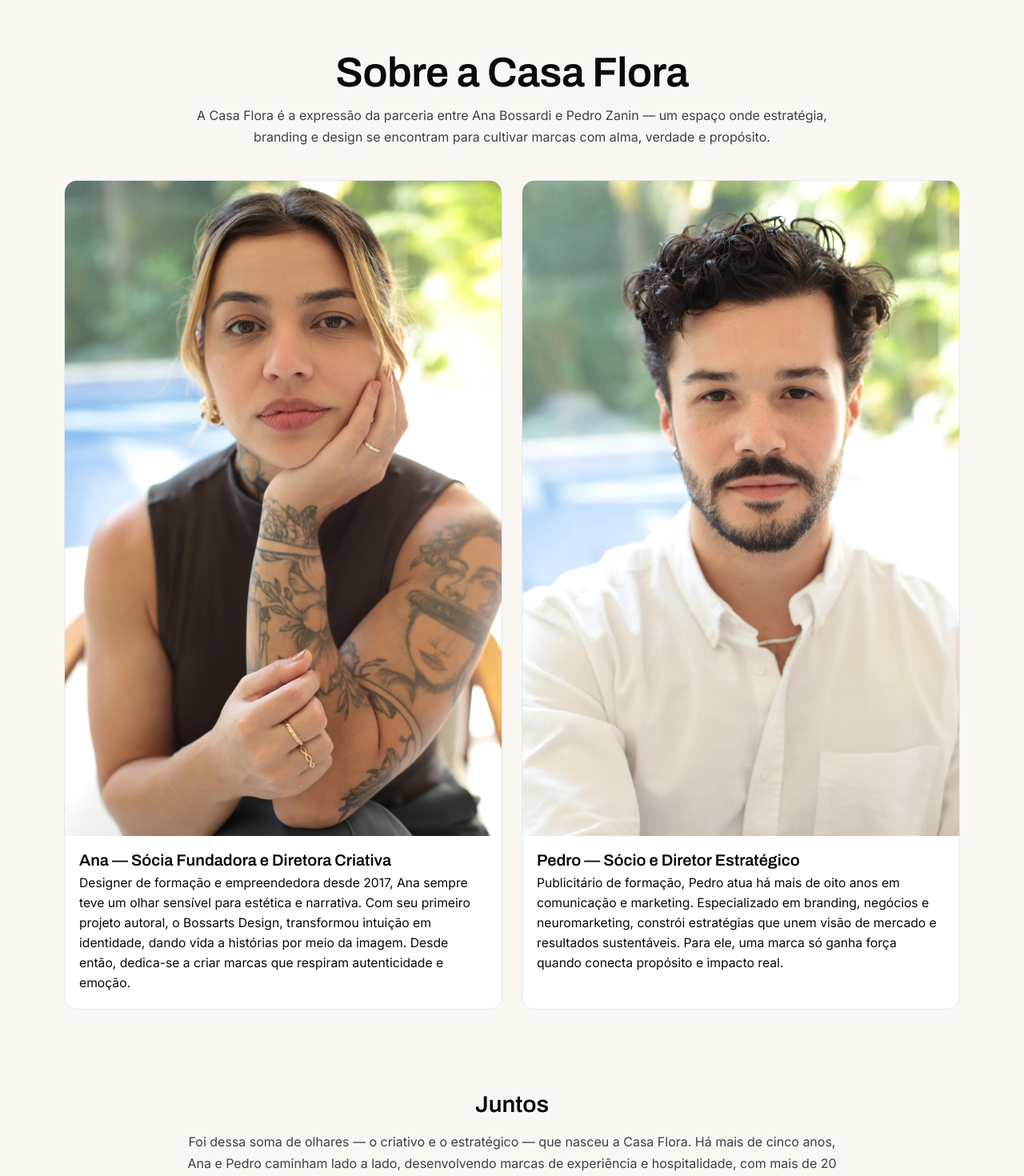
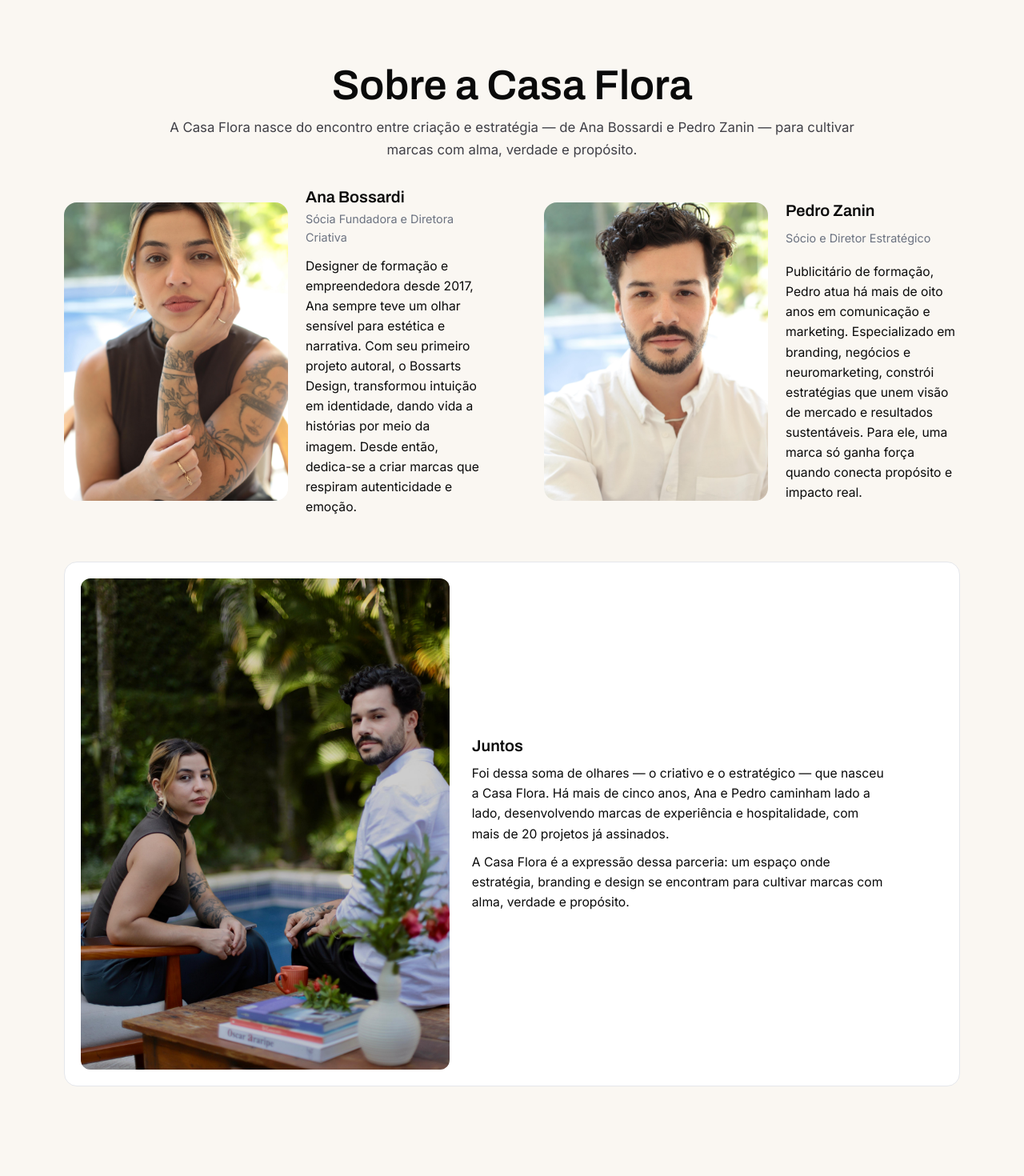
Before and after one commit to osanaizera/casa-flora-site, a Next.js app: page / in a window 1280 px wide. Shown: the part 2560-4030 px from the top of the page at 80% size. Built offline with nearby package versions, Linux system fonts and the light colour scheme.

Commit message:
chore(Sobre): align Ana/Pedro layout; equalize image sizes; left-align Pedro text; adjust grid gaps and header alignment

```diff
--- a/src/app/globals.css
+++ b/src/app/globals.css
@@ -3301,36 +3301,38 @@ body {
   line-height: 1.7;
 }
 
-.about-brief__grid {
-  display: grid;
-  grid-template-columns: repeat(2, minmax(0, 1fr));
-  gap: 24px;
-  margin-top: 28px;
-  margin-bottom: 6rem;
-}
+.about-brief__stack { display: grid; gap: 32px; margin-top: 28px; margin-bottom: 6rem; }
+.about-brief__row { display: grid; grid-template-columns: min(520px, 42%) 1fr; gap: 28px; align-items: center; }
+.about-brief__row--full { grid-template-columns: min(520px, 42%) 1fr; }
+.about-brief__portrait { position: relative; border-radius: 16px; overflow: hidden; aspect-ratio: 4 / 5; background: #fff; }
+.about-brief__copy { display: grid; gap: 10px; }
 
 .about-brief__card {
   display: grid;
-  grid-template-columns: 1fr; /* foto em cima, texto abaixo */
-  grid-template-rows: auto 1fr;
-  gap: 0;
+  grid-template-columns: 0.4fr 1fr; /* imagem ~40% */
+  gap: 18px;
   background: #fff;
   border: 1px solid #E5E7EB;
   border-radius: 16px;
+  padding: 16px;
+  align-items: center;
+}
+.about-brief__card--full { grid-column: 1 / -1; }
+
+.about-brief__media {
+  position: relative;
+  border-radius: 12px;
   overflow: hidden;
-}
-
-.about-brief__media {
-  position: relative;
-}
-
-.about-brief__photo { width: 100%; height: auto; display: block; }
+  aspect-ratio: 4 / 5; /* proporção editorial consistente */
+}
+
+.about-brief__img { position: absolute; inset: 0; width: 100%; height: 100%; object-fit: cover; object-position: center; }
 
 .about-brief__content {
   display: flex;
   flex-direction: column;
-  justify-content: flex-start;
-  padding: 18px 18px 20px;
+  justify-content: center;
+  padding: 0 4px;
 }
 
 .about-brief__name {
@@ -3339,7 +3341,7 @@ body {
   color: var(--color-ink);
   font-size: 1.25rem;
   line-height: 1.2;
-  margin-bottom: 4px;
+  margin-bottom: 2px;
 }
 
 .about-brief__role {
@@ -3355,6 +3357,40 @@ body {
 }
 
 @media (max-width: 1024px) {
-  .about-brief__grid { grid-template-columns: 1fr; }
-  .about-brief__media { min-height: 320px; }
-}
+  .about-brief__container { max-width: 100%; padding: 0 24px; }
+  .about-brief__row { grid-template-columns: 1fr; gap: 18px; }
+}
+/* ===== ABOUT CLEAN (HOME) ===== */
+.about-clean { background: var(--color-paper); padding: 96px 0 0; scroll-margin-top: 80px; }
+.about-clean__container { max-width: 1400px; margin: 0 auto; padding: 0 40px; }
+.about-clean__header { text-align: center; max-width: 860px; margin: 0 auto 32px; }
+.about-clean__title { font-family: var(--font-display); font-weight: 600; font-size: clamp(2.25rem, 4.8vw, 3.25rem); line-height: 1.05; color: var(--color-ink); }
+.about-clean__lead { color: var(--color-gray-700); font-size: 1.05rem; line-height: 1.7; margin-top: 10px; }
+.about-clean__rows { display: grid; gap: 36px; }
+.about-clean__row { display: grid; grid-template-columns: clamp(280px, 35vw, 520px) 1fr; gap: 28px; align-items: center; }
+.about-clean__media { position: relative; border-radius: 16px; overflow: hidden; aspect-ratio: 4 / 5; background: #fff; }
+.about-clean__img { position: absolute; inset: 0; width: 100%; height: 100%; object-fit: cover; object-position: center; }
+.about-clean__copy { display: grid; grid-template-rows: auto 1fr; gap: 12px; align-items: start; }
+.about-clean__head { display: grid; gap: 4px; min-height: 64px; }
+.about-clean__name { font-family: var(--font-display); font-weight: 600; font-size: 1.25rem; color: var(--color-ink); line-height: 1.2; }
+.about-clean__role { font-size: 0.9rem; color: #6B7280; }
+.about-clean__text { font-size: 0.98rem; line-height: 1.6; color: var(--color-ink); }
+@media (max-width: 1024px) {
+  .about-clean__container { padding: 0 24px; }
+  .about-clean__row { grid-template-columns: 1fr; }
+}
+
+/* Two-up grid for Ana e Pedro */
+.about-clean__grid { display: grid; grid-template-columns: repeat(2, minmax(0, 1fr)); gap: 80px; margin-bottom: 56px; }
+.about-clean__card { display: grid; grid-template-columns: clamp(200px, 24vw, 280px) 1fr; gap: 22px; align-items: center; }
+.about-clean__card--reverse { grid-template-columns: 1fr clamp(200px, 24vw, 280px); }
+.about-clean__card--reverse .about-clean__copy { order: 1; text-align: right; justify-items: end; }
+.about-clean__card--reverse .about-clean__media { order: 2; }
+.about-clean__grid .about-clean__media { aspect-ratio: 3 / 4; }
+@media (max-width: 1024px) { .about-clean__grid { grid-template-columns: 1fr; } .about-clean__card { grid-template-columns: 1fr; } }
+
+/* Juntos specific layout */
+.about-clean__juntos { display: grid; grid-template-columns: clamp(240px, 36vw, 480px) minmax(0, 520px); gap: 28px; align-items: center; border: 1px solid #E5E7EB; border-radius: 16px; padding: 20px; background: #fff; }
+.about-clean__juntos-media { position: relative; border-radius: 12px; overflow: hidden; aspect-ratio: 3 / 4; background: #fff; }
+.about-clean__juntos-copy { display: grid; gap: 10px; }
+@media (max-width: 1024px) { .about-clean__juntos { grid-template-columns: 1fr; } }
--- a/src/components/sections/CasesShowcase.tsx
+++ b/src/components/sections/CasesShowcase.tsx
@@ -244,70 +244,83 @@ export default function CasesShowcase() {
           </div>
         </div>
 
-        {/* Sessão Sobre (substitui o CTA final) */}
-        <section className="about-brief" id="sobre">
-          <div className="about-brief__container">
+        {/* Sessão Sobre (refeita do zero) */}
+        <section className="about-clean" id="sobre">
+          <div className="about-clean__container">
+            <motion.header
+              className="about-clean__header"
+              initial={{ opacity: 0, y: 16 }}
+              animate={isInView ? { opacity: 1, y: 0 } : {}}
+              transition={{ duration: 0.5, ease: 'easeOut' }}
+            >
+              <h3 className="about-clean__title">Sobre a Casa Flora</h3>
+              <p className="about-clean__lead">
+                A Casa Flora nasce do encontro entre criação e estratégia — de Ana Bossardi e Pedro Zanin — para cultivar marcas com alma, verdade e propósito.
+              </p>
+            </motion.header>
+
+            {/* Ana e Pedro lado a lado */}
+            <div className="about-clean__grid">
               <motion.div
-              className="about-brief__intro"
+                className="about-clean__card"
                 initial={{ opacity: 0, y: 20 }}
                 animate={isInView ? { opacity: 1, y: 0 } : {}}
                 transition={{ duration: 0.6, ease: 'easeOut' }}
               >
-              <h3 className="about-brief__title">Sobre a Casa Flora</h3>
-              <p className="about-brief__description">
-                A Casa Flora é a expressão da parceria entre Ana Bossardi e Pedro Zanin — um espaço onde estratégia, branding e design se encontram para cultivar marcas com alma, verdade e propósito.
+                <figure className="about-clean__media">
+                  <Image src="/images/anabossardi.jpeg" alt="Ana Bossardi" fill className="about-clean__img" sizes="(min-width: 1024px) 28vw, 92vw" />
+                </figure>
+                <div className="about-clean__copy">
+                  <div className="about-clean__head">
+                    <h4 className="about-clean__name">Ana Bossardi</h4>
+                    <p className="about-clean__role">Sócia Fundadora e Diretora Criativa</p>
+                  </div>
+                  <p className="about-clean__text">
+                    Designer de formação e empreendedora desde 2017, Ana sempre teve um olhar sensível para estética e narrativa. Com seu primeiro projeto autoral, o Bossarts Design, transformou intuição em identidade, dando vida a histórias por meio da imagem. Desde então, dedica-se a criar marcas que respiram autenticidade e emoção.
                   </p>
+                </div>
               </motion.div>
 
-            <div className="about-brief__grid">
-              {/* Ana */}
-              <motion.article
-                className="about-brief__card"
-                initial={{ opacity: 0, y: 24 }}
+              <motion.div
+                className="about-clean__card"
+                initial={{ opacity: 0, y: 20 }}
                 animate={isInView ? { opacity: 1, y: 0 } : {}}
                 transition={{ duration: 0.6, delay: 0.1, ease: 'easeOut' }}
               >
-                <div className="about-brief__media">
-                  <Image src="/images/anabossardi.jpeg" alt="Ana Bossardi" width={1200} height={1500} sizes="(min-width: 1024px) 560px, 92vw" className="about-brief__photo" />
+                <figure className="about-clean__media">
+                  <Image src="/images/pedrozanin.jpeg" alt="Pedro Zanin" fill className="about-clean__img" sizes="(min-width: 1024px) 28vw, 92vw" />
+                </figure>
+                <div className="about-clean__copy">
+                  <div className="about-clean__head">
+                    <h4 className="about-clean__name">Pedro Zanin</h4>
+                    <p className="about-clean__role">Sócio e Diretor Estratégico</p>
                   </div>
-                <div className="about-brief__content">
-                  <h4 className="about-brief__name">Ana — Sócia Fundadora e Diretora Criativa</h4>
-                  <p className="about-brief__text">
-                    Designer de formação e empreendedora desde 2017, Ana sempre teve um olhar sensível para estética e narrativa. Com seu primeiro projeto autoral, o Bossarts Design, transformou intuição em identidade, dando vida a histórias por meio da imagem. Desde então, dedica-se a criar marcas que respiram autenticidade e emoção.
-                  </p>
-                </div>
-              </motion.article>
-
-              {/* Pedro */}
-              <motion.article
-                className="about-brief__card"
-                initial={{ opacity: 0, y: 24 }}
-                animate={isInView ? { opacity: 1, y: 0 } : {}}
-                transition={{ duration: 0.6, delay: 0.2, ease: 'easeOut' }}
-              >
-                <div className="about-brief__media">
-                  <Image src="/images/pedrozanin.jpeg" alt="Pedro Zanin" width={1200} height={1500} sizes="(min-width: 1024px) 560px, 92vw" className="about-brief__photo" />
-                </div>
-                <div className="about-brief__content">
-                  <h4 className="about-brief__name">Pedro — Sócio e Diretor Estratégico</h4>
-                  <p className="about-brief__text">
+                  <p className="about-clean__text">
                     Publicitário de formação, Pedro atua há mais de oito anos em comunicação e marketing. Especializado em branding, negócios e neuromarketing, constrói estratégias que unem visão de mercado e resultados sustentáveis. Para ele, uma marca só ganha força quando conecta propósito e impacto real.
                   </p>
                 </div>
-              </motion.article>
+              </motion.div>
             </div>
 
-            {/* Juntos */}
+            {/* Juntos abaixo com design específico */}
             <motion.div
-              className="about-brief__intro"
+              className="about-clean__juntos"
               initial={{ opacity: 0, y: 20 }}
               animate={isInView ? { opacity: 1, y: 0 } : {}}
               transition={{ duration: 0.6, delay: 0.2, ease: 'easeOut' }}
             >
-              <h4 className="topic-title" style={{ marginTop: 8 }}>Juntos</h4>
-              <p className="about-brief__description">
+              <figure className="about-clean__juntos-media">
+                <Image src="/images/juntos.jpeg" alt="Juntos" fill className="about-clean__img" sizes="(min-width: 1024px) 36vw, 92vw" />
+              </figure>
+              <div className="about-clean__juntos-copy">
+                <h4 className="about-clean__name">Juntos</h4>
+                <p className="about-clean__text">
                   Foi dessa soma de olhares — o criativo e o estratégico — que nasceu a Casa Flora. Há mais de cinco anos, Ana e Pedro caminham lado a lado, desenvolvendo marcas de experiência e hospitalidade, com mais de 20 projetos já assinados.
                 </p>
+                <p className="about-clean__text">
+                  A Casa Flora é a expressão dessa parceria: um espaço onde estratégia, branding e design se encontram para cultivar marcas com alma, verdade e propósito.
+                </p>
+              </div>
             </motion.div>
           </div>
         </section>
```
Also changed, not shown: public/images/juntos.jpeg (added). Lines whose indentation alone changed are shown as unchanged.
